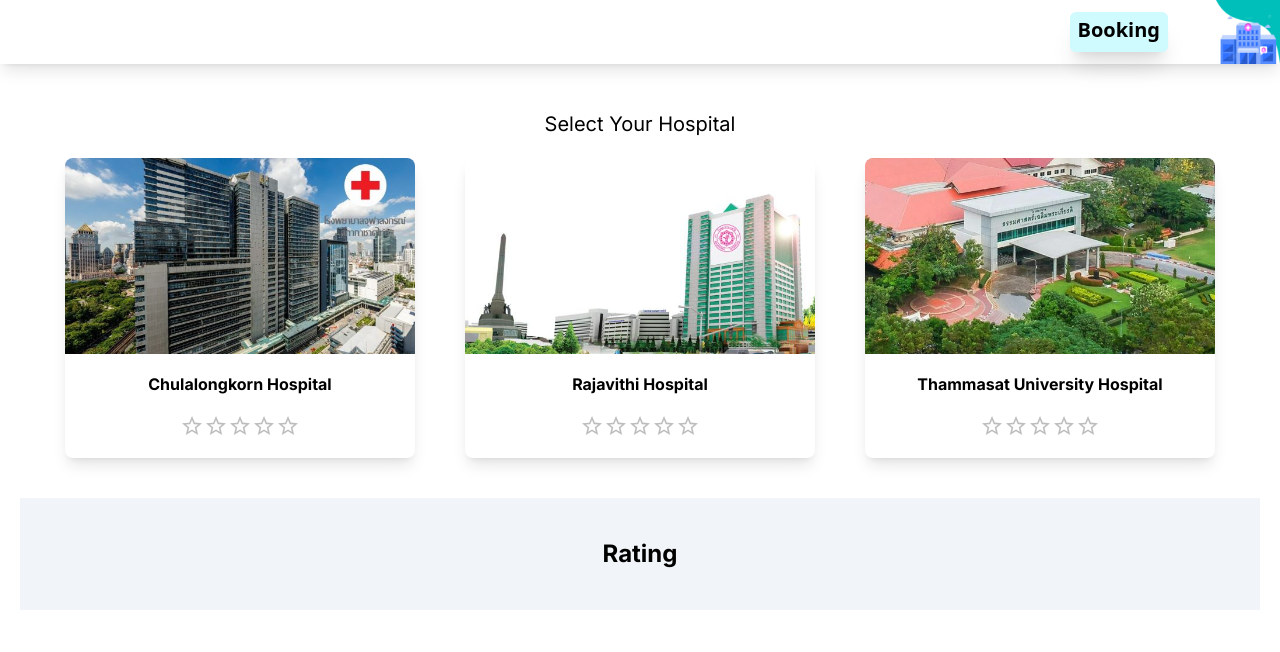
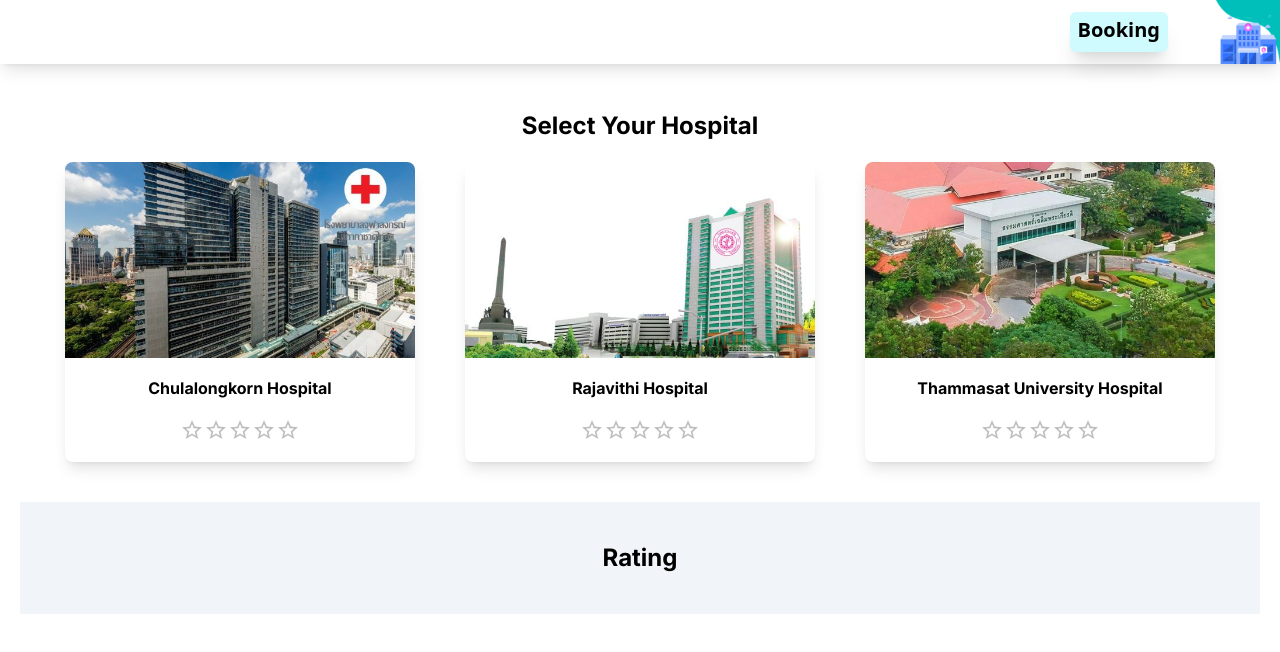
Before and after one commit to ChawinNg/SW_Dev_2_Assignment_3_6431311921, a Next.js app: page /hospital in a window 1280 px wide. Shown: the top 652 px of the page. Built offline with nearby package versions, Linux system fonts and the light colour scheme.

Commit message:
Ass7-UP2

```diff
--- a/src/app/(hospitalinfo)/hospital/[hid]/page.tsx
+++ b/src/app/(hospitalinfo)/hospital/[hid]/page.tsx
@@ -8,7 +8,6 @@
     hosRepo.set("003",{name:"Thammasat University Hospital", img:"/img/thammasat.jpg"})
     return (
         <main className="text-center my-10">
-            {/* <h1 className='text-xl font-medium bold'>Hospital ID {params.hid}</h1> */}
             <div className="flex flex-row justify center bg-slate-100 px-10 py-5">
                 <Image src={(hosRepo.get(params.hid)).img}
                 alt="Hospital Picture"
--- a/src/app/(hospitalinfo)/hospital/page.tsx
+++ b/src/app/(hospitalinfo)/hospital/page.tsx
@@ -3,7 +3,7 @@
 export default function Hospital({params}:{params:{id:string}}){
     return (
         <main className="text-center p-5 my-10">
-            <h1 className='text-xl font medium'>Select Your Hospital</h1>
+            <h1 className='text-2xl font-bold'>Select Your Hospital</h1>
             <CardPanel/>
         </main>
     )
```
